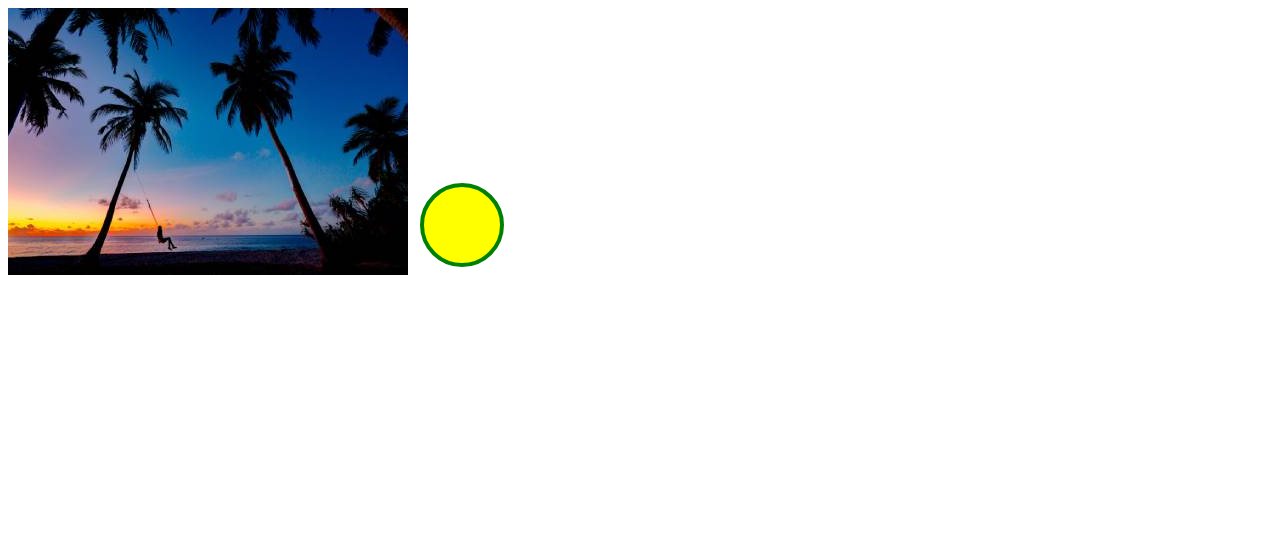
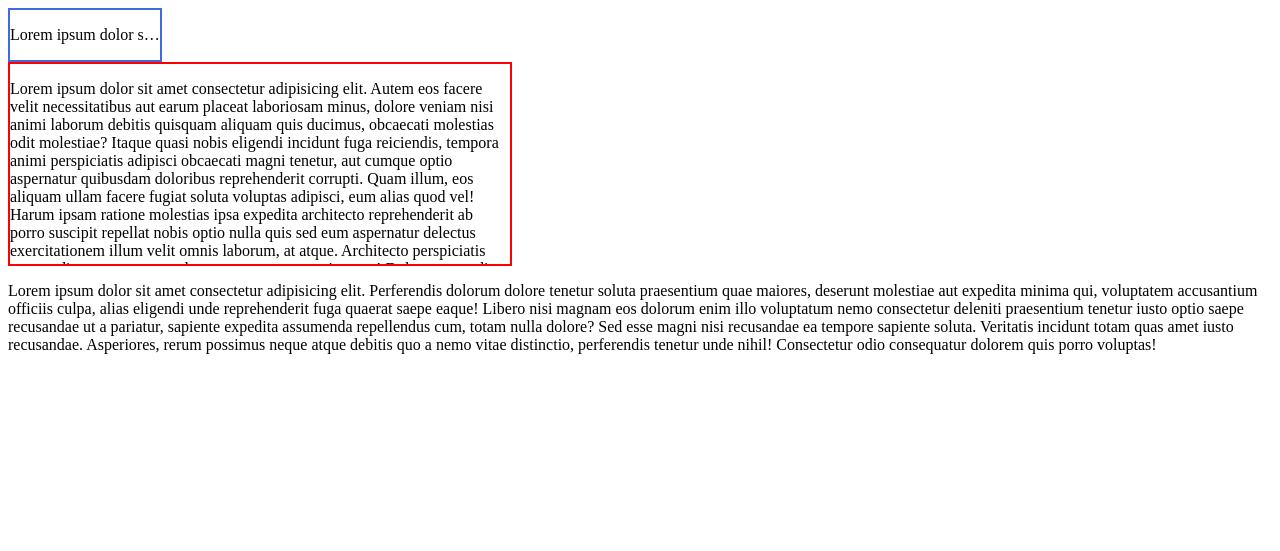
Before and after one commit to SayedulHoque44/Miles02-Module07, a plain HTML site: page index.html in a window 1280 px wide. Drawn offline with Linux system fonts and the light colour scheme.

Commit message:
Overflow

```diff
--- a/index.html
+++ b/index.html
@@ -5,23 +5,84 @@
     <meta http-equiv="X-UA-Compatible" content="IE=edge" />
     <meta name="viewport" content="width=device-width, initial-scale=1.0" />
     <title>Document</title>
+    <style>
+      .mega-box {
+        width: 500px;
+        height: 200px;
+        border: 2px solid red;
+        /* overflow: hidden; */
+        overflow: scroll;
+        overflow-x: hidden;
+      }
+      .mini-text {
+        width: 150px;
+        border: 2px solid royalblue;
+      }
+      .mini-text p {
+        /* Overfloh:hidden ta ekhane je text ke krbo take dite hbe. & title e baki likha likhe dite hbe */
+        white-space: nowrap;
+        overflow: hidden;
+        text-overflow: ellipsis;
+      }
+    </style>
   </head>
   <body>
-    <!-- <img src="images/pexels-asad-photo-maldives-3293148.jpg" alt="" />  -->
-    <!-- We converted into big px to our need px size -->
-    <img src="images/exported.jpg" alt="" />
-
-    <svg width="100" height="100">
-      <circle
-        cx="50"
-        cy="50"
-        r="40"
-        stroke="green"
-        stroke-width="4"
-        fill="yellow"
-      />
-      Sorry, your browser does not support inline SVG.
-    </svg>
-    <!-- We can chang color by fill -->
+    <div class="mini-text">
+      <p
+        title="Lorem ipsum dolor sit amet, consectetur adipisicing elit. Asperiores
+      quia quaerat assumenda expedita eveniet a, libero laudantium sit numquam
+      quod!"
+      >
+        Lorem ipsum dolor sit amet, consectetur adipisicing elit. Asperiores
+        quia quaerat assumenda expedita eveniet a, libero laudantium sit numquam
+        quod!
+      </p>
+    </div>
+    <div class="mega-box">
+      <p>
+        Lorem ipsum dolor sit amet consectetur adipisicing elit. Autem eos
+        facere velit necessitatibus aut earum placeat laboriosam minus, dolore
+        veniam nisi animi laborum debitis quisquam aliquam quis ducimus,
+        obcaecati molestias odit molestiae? Itaque quasi nobis eligendi incidunt
+        fuga reiciendis, tempora animi perspiciatis adipisci obcaecati magni
+        tenetur, aut cumque optio aspernatur quibusdam doloribus reprehenderit
+        corrupti. Quam illum, eos aliquam ullam facere fugiat soluta voluptas
+        adipisci, eum alias quod vel! Harum ipsam ratione molestias ipsa
+        expedita architecto reprehenderit ab porro suscipit repellat nobis optio
+        nulla quis sed eum aspernatur delectus exercitationem illum velit omnis
+        laborum, at atque. Architecto perspiciatis commodi quaerat assumenda,
+        sunt amet eos asperiores ut! Dolor eaque odit, fugit optio quia
+        blanditiis repellat culpa numquam libero ipsum pariatur exercitationem!
+        Cum, ut. Facilis aut aperiam aliquam repellat reprehenderit vel a. Ipsa
+        illo facilis, nemo expedita error deserunt quam numquam quae aliquam sit
+        provident porro ducimus earum nobis debitis vel, eum cumque. Deleniti
+        totam enim sint temporibus deserunt ullam debitis. Voluptatum eveniet,
+        animi, magnam praesentium libero dicta placeat accusantium laborum, ab
+        perspiciatis obcaecati facilis! Eos vel labore delectus quidem. Iste
+        impedit libero pariatur placeat consequuntur sequi aperiam nostrum
+        tempore molestias totam vero non natus aliquam repellendus
+        necessitatibus unde omnis voluptas molestiae at, cum ea nihil quidem
+        sint illo! Impedit, laborum. Ducimus nesciunt beatae consequuntur. Eos
+        nisi fugiat officiis tempora incidunt, modi nesciunt, praesentium
+        tenetur dignissimos quae soluta? Illum fugit alias soluta excepturi
+        corporis? Quisquam iusto veniam minima velit ab culpa totam consequatur
+        vero qui, placeat ad consectetur id at sint voluptas harum reprehenderit
+      </p>
+    </div>
+    <div class="extra-box">
+      <p>
+        Lorem ipsum dolor sit amet consectetur adipisicing elit. Perferendis
+        dolorum dolore tenetur soluta praesentium quae maiores, deserunt
+        molestiae aut expedita minima qui, voluptatem accusantium officiis
+        culpa, alias eligendi unde reprehenderit fuga quaerat saepe eaque!
+        Libero nisi magnam eos dolorum enim illo voluptatum nemo consectetur
+        deleniti praesentium tenetur iusto optio saepe recusandae ut a pariatur,
+        sapiente expedita assumenda repellendus cum, totam nulla dolore? Sed
+        esse magni nisi recusandae ea tempore sapiente soluta. Veritatis
+        incidunt totam quas amet iusto recusandae. Asperiores, rerum possimus
+        neque atque debitis quo a nemo vitae distinctio, perferendis tenetur
+        unde nihil! Consectetur odio consequatur dolorem quis porro voluptas!
+      </p>
+    </div>
   </body>
 </html>
```
Also changed, not shown: 1 other file.
